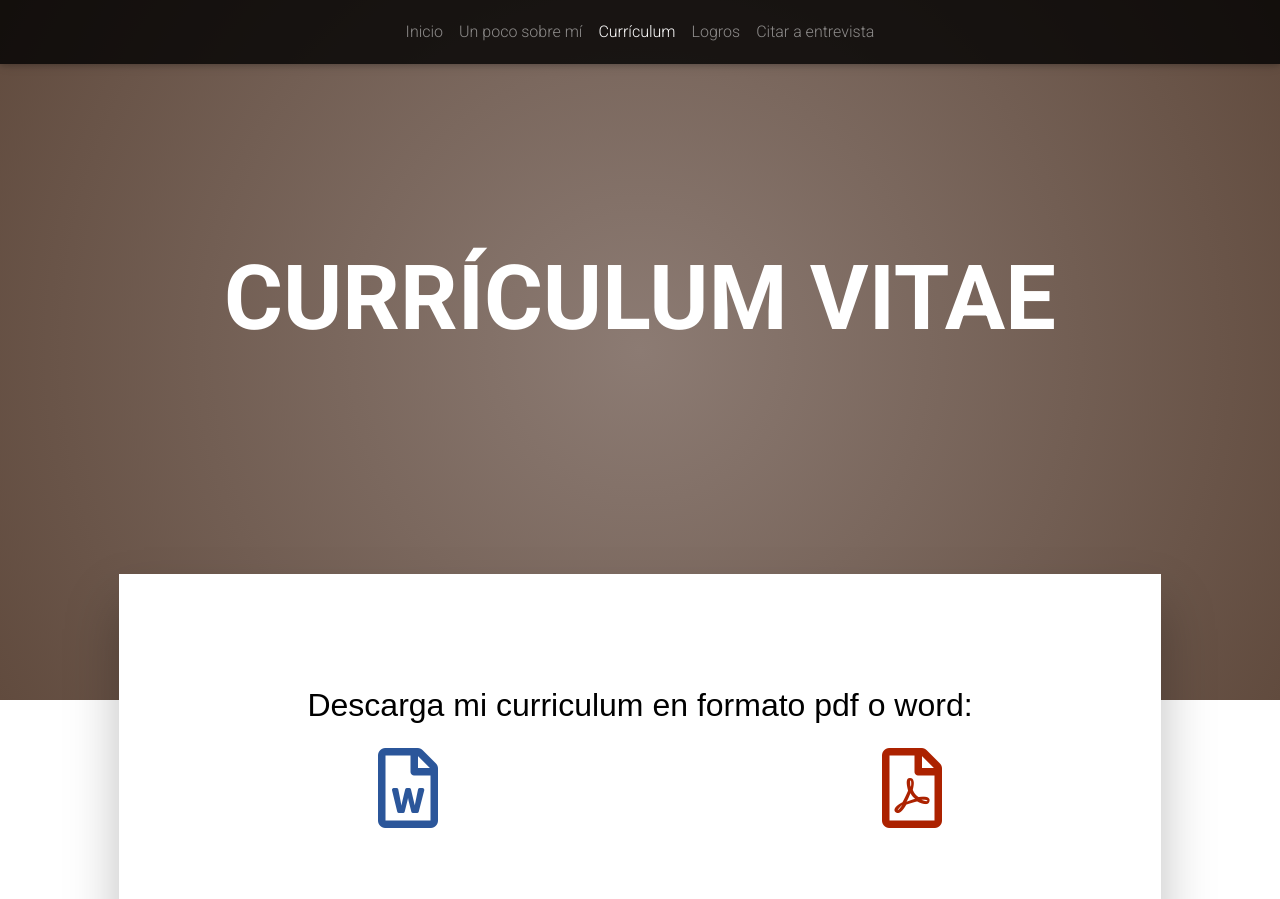
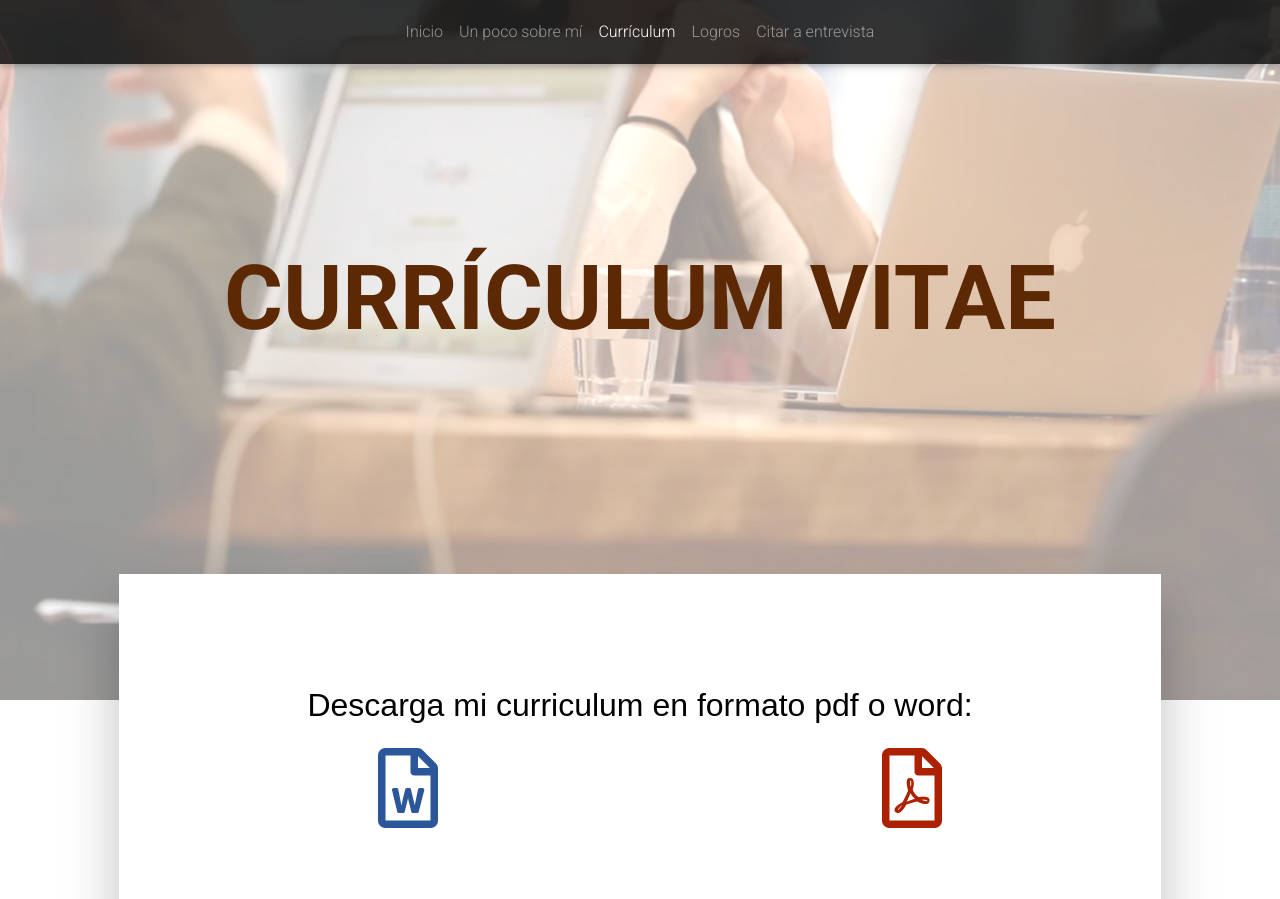
Before and after one commit to JaviRamosRojas/PrimeraPagina, a PHP site: page /pags/CV.html in a window 1280 px wide. Shown: the top 899 px of the page. Run offline with PHP 8.4, Linux system fonts and the light colour scheme; some libraries are stand-ins or nearby versions.

Commit message:
cambiando colores para opinion

```diff
--- a/css/estilos.css
+++ b/css/estilos.css
@@ -462,7 +462,7 @@
   }
 }
 
-/*ESTILO HOJA*/
+/*ESTILO HOJAS*/
 
 .primeraCaja{
   display: block;
@@ -471,8 +471,8 @@
   height: calc(100vh - 5rem);
   max-height: 700px;
   min-height: 240px;
-  background: radial-gradient(circle, rgba(140,123,115,1) 0%, rgba(97,75,62,1) 100%);
-  /*background: url(../archivos/videoInicio2.PNG);*/
+  /*background: radial-gradient(circle, rgba(140,123,115,1) 0%, rgba(97,75,62,1) 100%);*/
+  background: url(../archivos/videoInicio2.PNG);
   background-size: cover;
 
 }
@@ -482,7 +482,7 @@
   font-size: 90px;
   font-weight: 600;
   color: #fff;
-  /*color: #5d2904;*/
+  color: #5d2904;
 }
 
 .cajaFondo{
```
